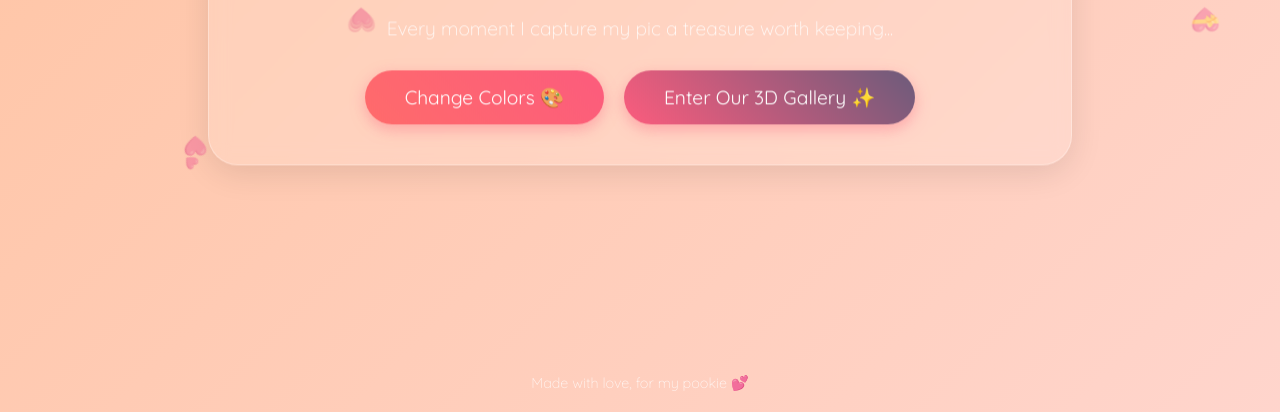
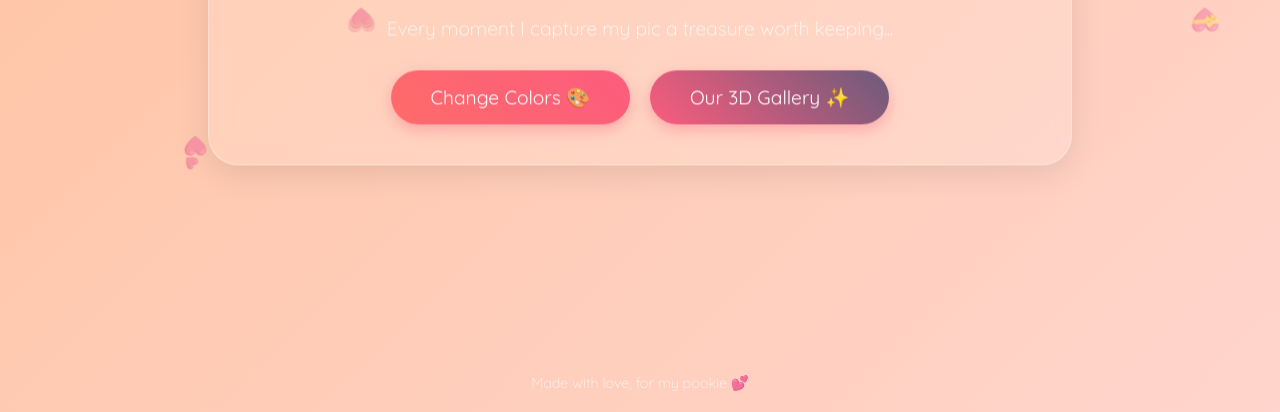
Before and after one commit to Dhirajkumar02/3D-Gallary, a plain HTML site: page index.html in a window 1280 px wide. Shown: the part 388-800 px from the top of the page. Drawn offline with Linux system fonts and the light colour scheme.

Commit message:
first commit

```diff
--- a/index.html
+++ b/index.html
@@ -190,7 +190,7 @@
         <p class="subtitle">Every moment I capture my pic a treasure worth keeping...</p>
         <div class="btn-container">
             <button class="btn color-btn">Change Colors 🎨</button>
-            <button class="btn">Enter Our 3D Gallery ✨</button>
+            <button class="btn">Our 3D Gallery ✨</button>
         </div>
     </div>
     <p class="love-msg">Made with love, for my pookie 💕</p>
```
